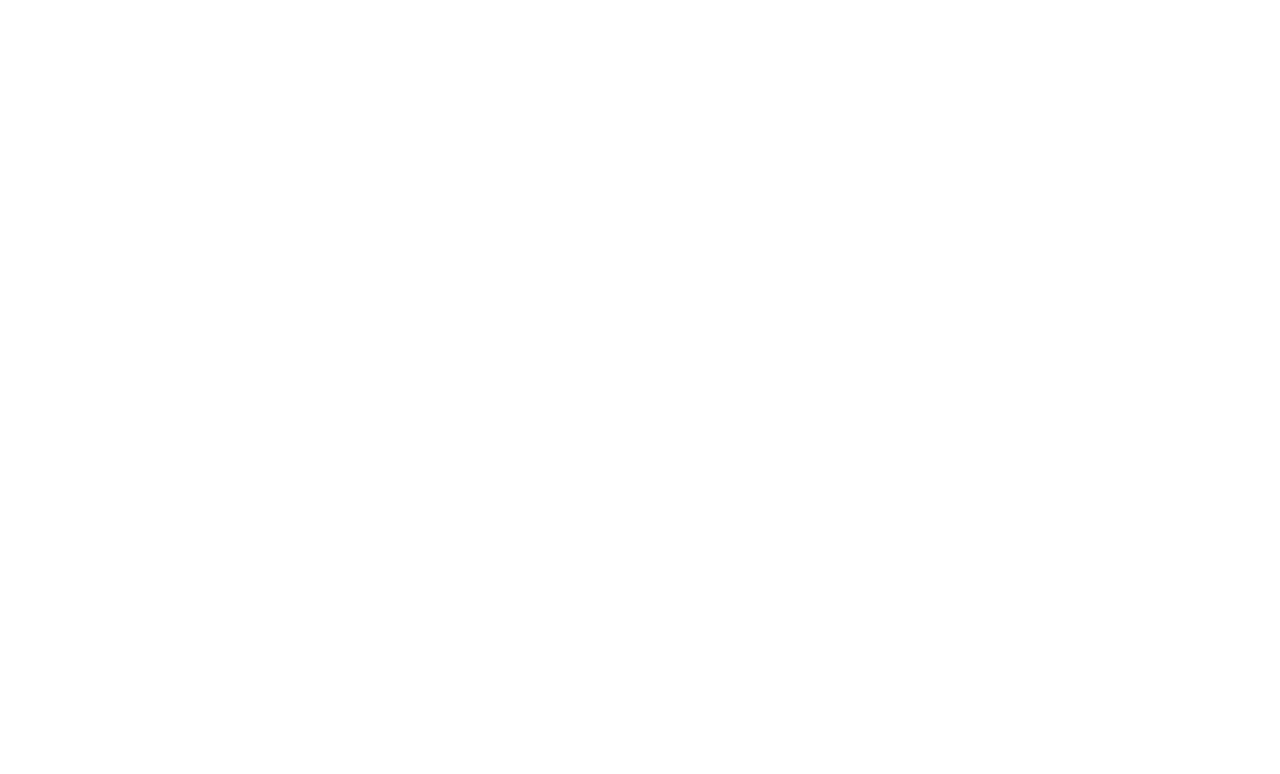
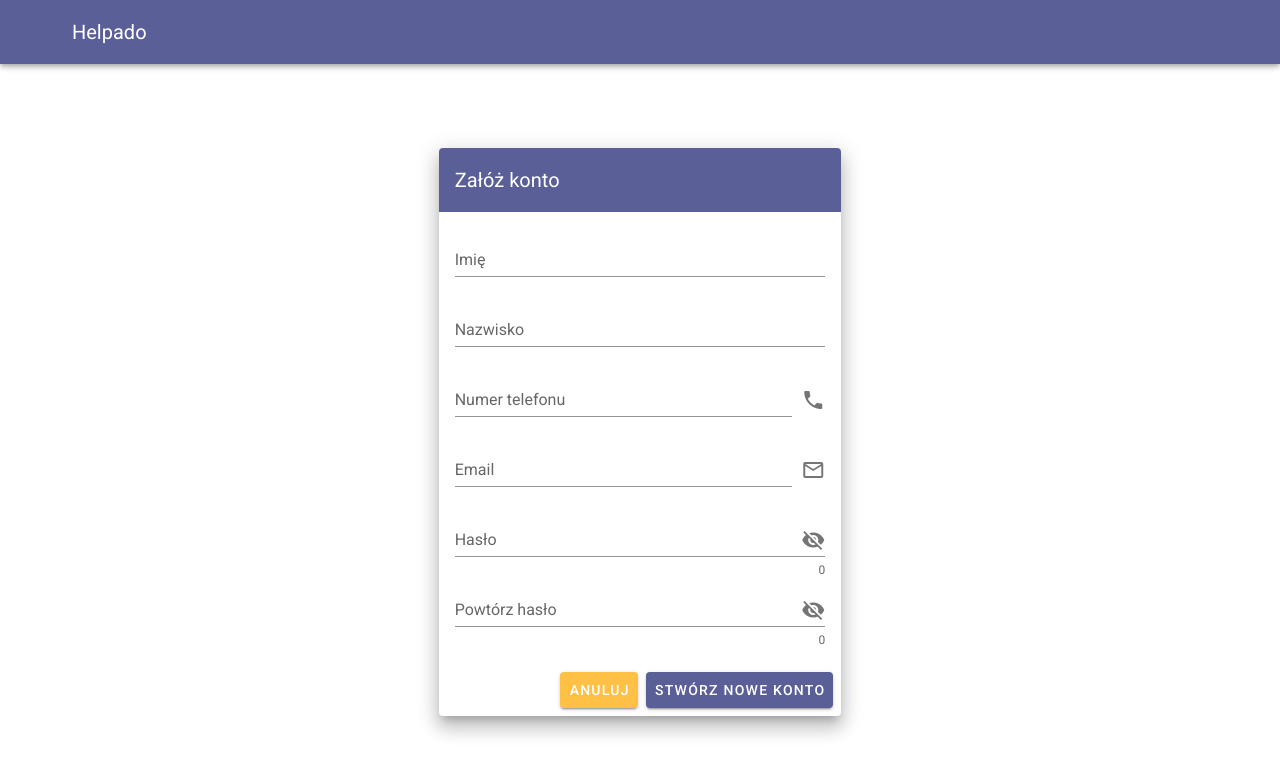
Before and after one commit to kubasikora/APSI-Projekt, a Vue app in the folder fe-app/: page /registration in a window 1280 px wide. Shown: the top 774 px of the page. Built offline with nearby package versions, Linux system fonts and the light colour scheme.

Commit message:
nice view

```diff
--- a/fe-app/src/components/LoginForm.vue
+++ b/fe-app/src/components/LoginForm.vue
@@ -1,9 +1,9 @@
 <template>
   <v-form>
     <v-text-field
-      label="Login"
-      name="login"
-      type="text"
+      label="Email"
+      name="email"
+      type="email"
     />
 
     <v-text-field
--- /dev/null
+++ b/fe-app/src/components/RegistrationForm.vue
@@ -0,0 +1,78 @@
+<template>
+  <v-form>
+      <v-text-field
+      label="Imię"
+      name="name"
+      type="text"
+    />
+    <v-text-field
+      label="Nazwisko"
+      name="lastName"
+      type="text"
+    />
+      <v-text-field
+      label="Numer telefonu"
+      name="phone"
+      type="text"
+      append-outer-icon="mdi-phone"
+    />
+    <v-text-field
+      v-model="email"
+      label="Email"
+      name="email"
+      type="text"
+      :rules="rules.required"
+      append-outer-icon="mdi-email-outline"
+    />
+    <v-text-field
+            v-model="password1"
+            :append-icon="show1 ? 'mdi-eye' : 'mdi-eye-off'"
+            :rules="[rules.required, rules.min]"
+            :type="show1 ? 'text' : 'password'"
+            name="password1"
+            label="Hasło"
+            counter
+            @click:append="show1 = !show1"
+          ></v-text-field>
+    <v-text-field
+            v-model="password2"
+            :append-icon="show2 ? 'mdi-eye' : 'mdi-eye-off'"
+            :rules="[rules.required, rules.passwordMatch]"
+            :type="show2 ? 'text' : 'password'"
+            name="password2"
+            label="Powtórz hasło"
+            counter
+            @click:append="show2 = !show2"
+          ></v-text-field>
+  </v-form>
+</template>
+
+<script lang="ts">
+import { Component, Vue } from "vue-property-decorator";
+
+@Component({
+  components: {
+  }
+})
+export default class RegistrationForm extends Vue {
+     data () {
+      return {
+        email: '',
+        show1: false,
+        show2: false,
+        password1: '',
+        password2: '',
+        checkPasswords: false,
+        rules: {
+          required: (value: string) => !! value || 'Wymagane',
+          min: (v: string) =>  v.length >= 8 || 'Hasło musi zawierać min. 8 znaków',
+          passwordMatch: ( v: string, password1: string, checkPasswords: Boolean) => !(!(v == password1) && checkPasswords) || "Hasła muszą byc takie same"
+        },
+      }
+    }
+}
+</script>
+
+<style>
+
+</style>
--- a/fe-app/src/layouts/CenteredLayout.vue
+++ b/fe-app/src/layouts/CenteredLayout.vue
@@ -27,19 +27,13 @@
         </v-row>
       </v-container>
     </v-content>
-    <Footer />
   </v-app>
 </template>
 
 <script lang="ts">
 import { Component, Prop, Vue } from "vue-property-decorator";
-import Footer from "@/components/Footer.vue";
 
-@Component({
-  components: {
-    Footer
-  }
-})
+@Component
 export default class CenteredLayout extends Vue {
   private headerTitle: String = "Helpado";
   @Prop({required: true}) title: String;
--- a/fe-app/src/router/index.ts
+++ b/fe-app/src/router/index.ts
@@ -3,12 +3,16 @@
 
 Vue.use(VueRouter)
 
+const registration = "Registration page";
 const routes = [
   {
     path: '/', name: 'Login', component: () => import("@/views/Login.vue")
   },
   {
     path: '/hello', name: "Landing page", component: () => import("@/views/LandingPage.vue")
+  },
+  {
+    path: '/registration', name: registration, component: () => import("@/views/RegistrationPage.vue")
   }
 ];
 
--- a/fe-app/src/views/Login.vue
+++ b/fe-app/src/views/Login.vue
@@ -3,7 +3,7 @@
       <LoginForm />
       <template v-slot:actions>
         <v-spacer />
-        <v-btn color="accent"> Zarejestruj</v-btn>
+        <v-btn color="accent" @click="register"> Zarejestruj</v-btn>
         <v-btn color="primary" @click="login">Zaloguj</v-btn>
       </template>
   </CenteredLayout>
@@ -24,5 +24,8 @@
   public login(): void {
     this.$router.push({name: "Landing page"});
   }
+  public register(): void {
+    this.$router.push({name: "Registration page"});
+  }
 };
 </script>
--- /dev/null
+++ b/fe-app/src/views/RegistrationPage.vue
@@ -0,0 +1,33 @@
+<template>
+<CenteredLayout title="Załóż konto">
+      <RegistrationForm />
+      <template v-slot:actions>
+        <v-spacer />
+        <v-btn color="accent"> Anuluj </v-btn>
+        <v-btn color="primary">Stwórz nowe konto</v-btn>
+      </template>
+  </CenteredLayout>
+
+</template>
+
+<script lang="ts">
+import { Component, Vue } from "vue-property-decorator";
+import CenteredLayout from "@/layouts/CenteredLayout.vue";
+import RegistrationForm from "@/components/RegistrationForm.vue";
+
+
+@Component({
+  components: {
+    CenteredLayout,
+    RegistrationForm
+  }
+})
+
+export default class RegistrationPage extends Vue {
+
+}
+</script>
+
+<style>
+
+</style>
```
